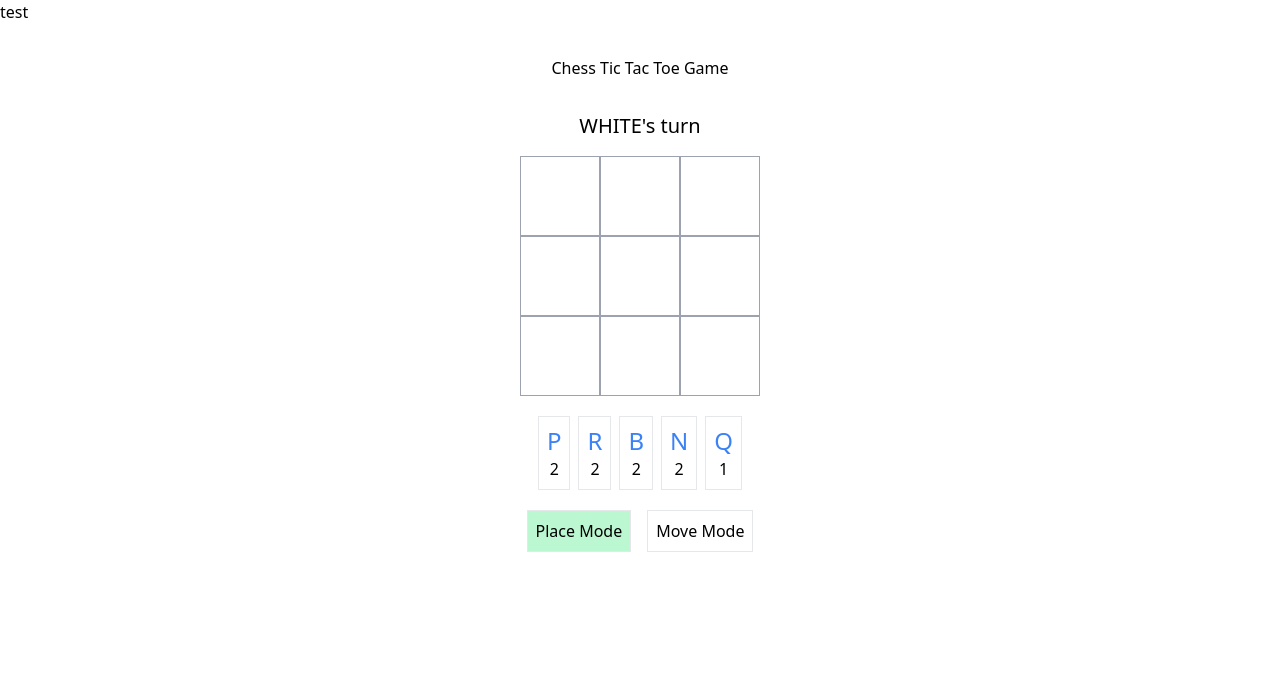
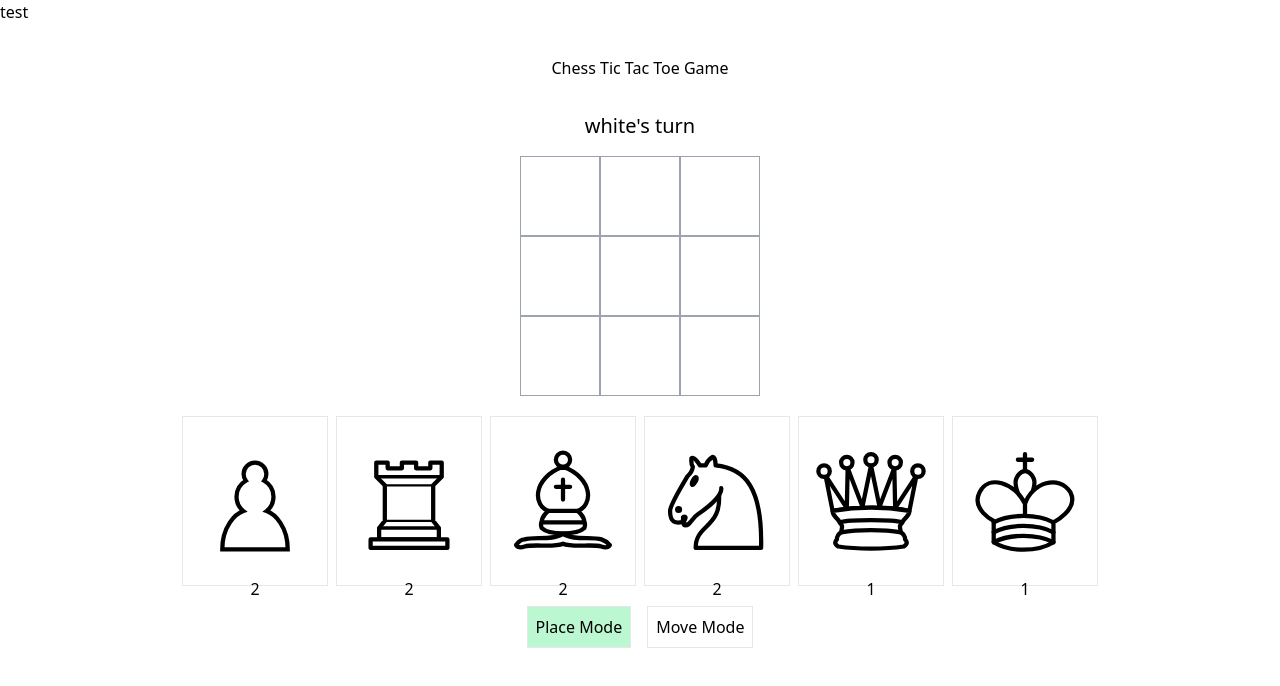
Before and after one commit to FranktheFurter/nuxt-chess-tic-tac-toe, a Nuxt app: page /game in a window 1280 px wide. Shown: the top 686 px of the page. Built offline with nearby package versions, Linux system fonts and the light colour scheme.

Commit message:
progress with svgs

```diff
--- a/components/Cell.vue
+++ b/components/Cell.vue
@@ -4,23 +4,18 @@
     :class="{ 'bg-yellow-200': isSelected }"
     @click="$emit('click')"
   >
-    <div
-      v-if="cell"
-      :class="`text-3xl ${
-        cell.color === WHITE ? 'text-blue-500' : 'text-red-500'
-      }`"
-    >
-      {{ cell.piece }}
-    </div>
+    <ChessPiece v-if="cell" :type="cell.piece" :color="cell.color" />
   </div>
 </template>
 
 <script>
-import { defineComponent } from 'vue';
-import { WHITE } from './constants';
+import { defineComponent } from "vue";
+import { WHITE } from "./constants";
+import ChessPiece from "./ChessPiece.vue";
 
 export default defineComponent({
-  props: ['cell', 'isSelected'],
+  components: { ChessPiece },
+  props: ["cell", "isSelected"],
   setup() {
     return { WHITE };
   },
--- /dev/null
+++ b/components/ChessPiece.vue
@@ -0,0 +1,85 @@
+<template>
+  <img
+    v-if="pieceSrc"
+    :src="pieceSrc"
+    :alt="`${color} ${type}`"
+    class="w-full h-full"
+  />
+</template>
+
+<script>
+import pawnW from "~/assets/chess-pieces/pawn-w.svg";
+import pawnB from "~/assets/chess-pieces/pawn-b.svg";
+import rookW from "~/assets/chess-pieces/rook-w.svg";
+import rookB from "~/assets/chess-pieces/rook-b.svg";
+import bishopW from "~/assets/chess-pieces/bishop-w.svg";
+import bishopB from "~/assets/chess-pieces/bishop-b.svg";
+import knightW from "~/assets/chess-pieces/knight-w.svg";
+import knightB from "~/assets/chess-pieces/knight-b.svg";
+import queenW from "~/assets/chess-pieces/queen-w.svg";
+import queenB from "~/assets/chess-pieces/queen-b.svg";
+import kingW from "~/assets/chess-pieces/king-w.svg";
+import kingB from "~/assets/chess-pieces/king-b.svg";
+
+export default {
+  props: {
+    type: {
+      type: String,
+      required: true,
+    },
+    color: {
+      type: String,
+      required: true,
+    },
+  },
+  computed: {
+    pieceSrc() {
+      const pieceMap = {
+        pawn: {
+          white: pawnW,
+          black: pawnB,
+        },
+        rook: {
+          white: rookW,
+          black: rookB,
+        },
+        bishop: {
+          white: bishopW,
+          black: bishopB,
+        },
+        knight: {
+          white: knightW,
+          black: knightB,
+        },
+        queen: {
+          white: queenW,
+          black: queenB,
+        },
+        king: {
+          white: kingW,
+          black: kingB,
+        },
+      };
+
+      if (!pieceMap[this.type]) {
+        console.error(`Unknown piece type: ${this.type}`);
+        return "";
+      }
+
+      if (!pieceMap[this.type][this.color]) {
+        console.error(`Unknown piece color: ${this.color}`);
+        return "";
+      }
+
+      return pieceMap[this.type][this.color];
+    },
+  },
+};
+</script>
+
+<style scoped>
+img {
+  max-width: 100%;
+  max-height: 100%;
+}
+</style>
--- a/components/PieceSelector.vue
+++ b/components/PieceSelector.vue
@@ -11,27 +11,31 @@
       @click="$emit('select-piece', piece)"
       :disabled="count === 0 || mode === 'move'"
     >
-      <div
-        :class="`text-2xl ${
-          currentPlayer === WHITE ? 'text-blue-500' : 'text-red-500'
-        }`"
-      >
-        {{ piece }}
-      </div>
+      <ChessPiece :type="piece" :color="currentPlayer" />
       <div>{{ count }}</div>
     </button>
   </div>
 </template>
 
 <script>
-import { defineComponent } from 'vue';
-import { WHITE } from './constants';
+import { defineComponent } from "vue";
+import { WHITE } from "./constants";
+import ChessPiece from "./ChessPiece.vue";
 
 export default defineComponent({
-  props: ['playerPieces', 'selectedPiece', 'currentPlayer', 'mode'],
-  emits: ['select-piece'],
+  components: { ChessPiece },
+  props: ["playerPieces", "selectedPiece", "currentPlayer", "mode"],
+  emits: ["select-piece"],
   setup() {
     return { WHITE };
   },
 });
 </script>
+
+<style>
+.button {
+  display: flex;
+  flex-direction: column;
+  align-items: center;
+}
+</style>
--- a/components/constants.js
+++ b/components/constants.js
@@ -1,18 +1,33 @@
 export const EMPTY = "EMPTY";
-export const PAWN = "P";
-export const ROOK = "R";
-export const BISHOP = "B";
-export const KNIGHT = "N";
-export const QUEEN = "Q";
+export const PAWN = "pawn";
+export const ROOK = "rook";
+export const BISHOP = "bishop";
+export const KNIGHT = "knight";
+export const QUEEN = "queen";
+export const KING = "king";
 
-export const WHITE = "WHITE";
-export const BLACK = "BLACK";
+export const WHITE = "white";
+export const BLACK = "black";
 
 export const initialBoard = Array(3)
   .fill()
   .map(() => Array(3).fill(null));
 
 export const initialPieces = {
-  [WHITE]: { [PAWN]: 2, [ROOK]: 2, [BISHOP]: 2, [KNIGHT]: 2, [QUEEN]: 1 },
-  [BLACK]: { [PAWN]: 2, [ROOK]: 2, [BISHOP]: 2, [KNIGHT]: 2, [QUEEN]: 1 },
+  [WHITE]: {
+    [PAWN]: 2,
+    [ROOK]: 2,
+    [BISHOP]: 2,
+    [KNIGHT]: 2,
+    [QUEEN]: 1,
+    [KING]: 1,
+  },
+  [BLACK]: {
+    [PAWN]: 2,
+    [ROOK]: 2,
+    [BISHOP]: 2,
+    [KNIGHT]: 2,
+    [QUEEN]: 1,
+    [KING]: 1,
+  },
 };
```
Also changed, not shown: components/Board.vue (+4 -4 lines).
